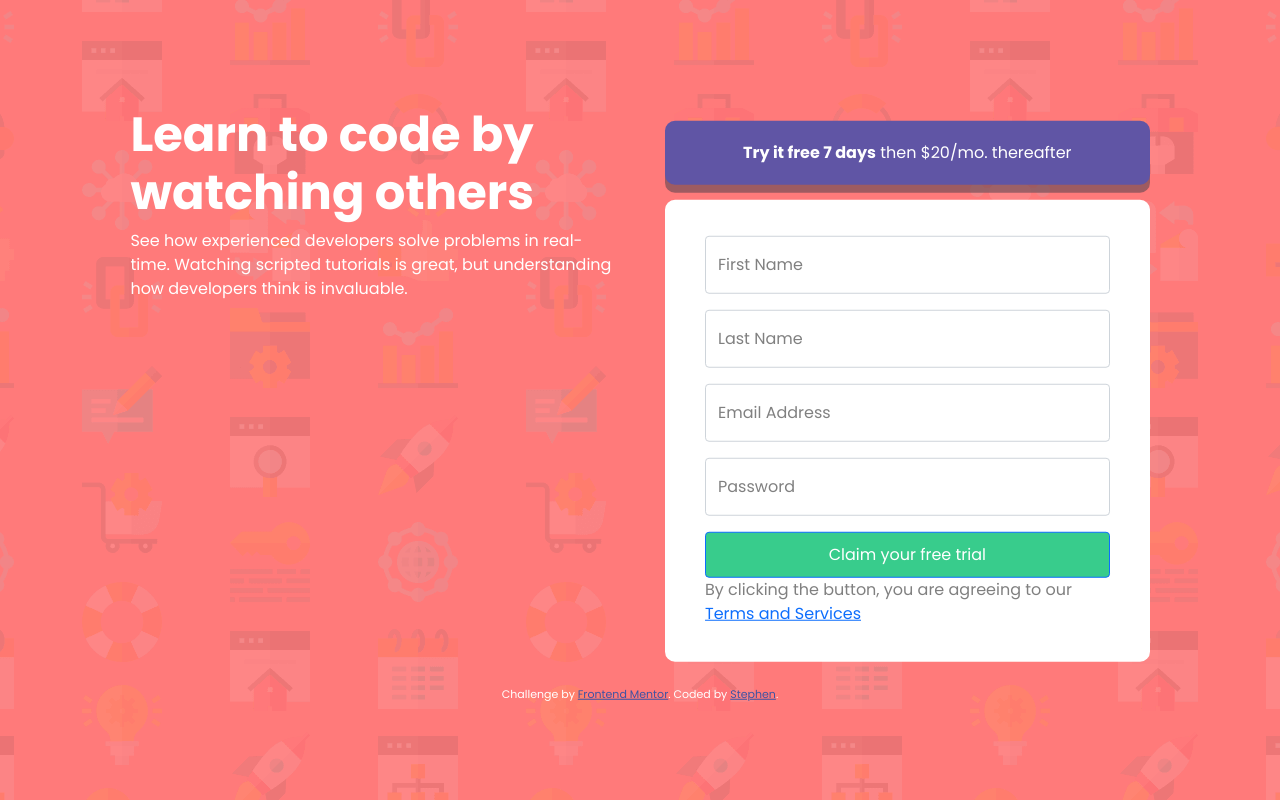
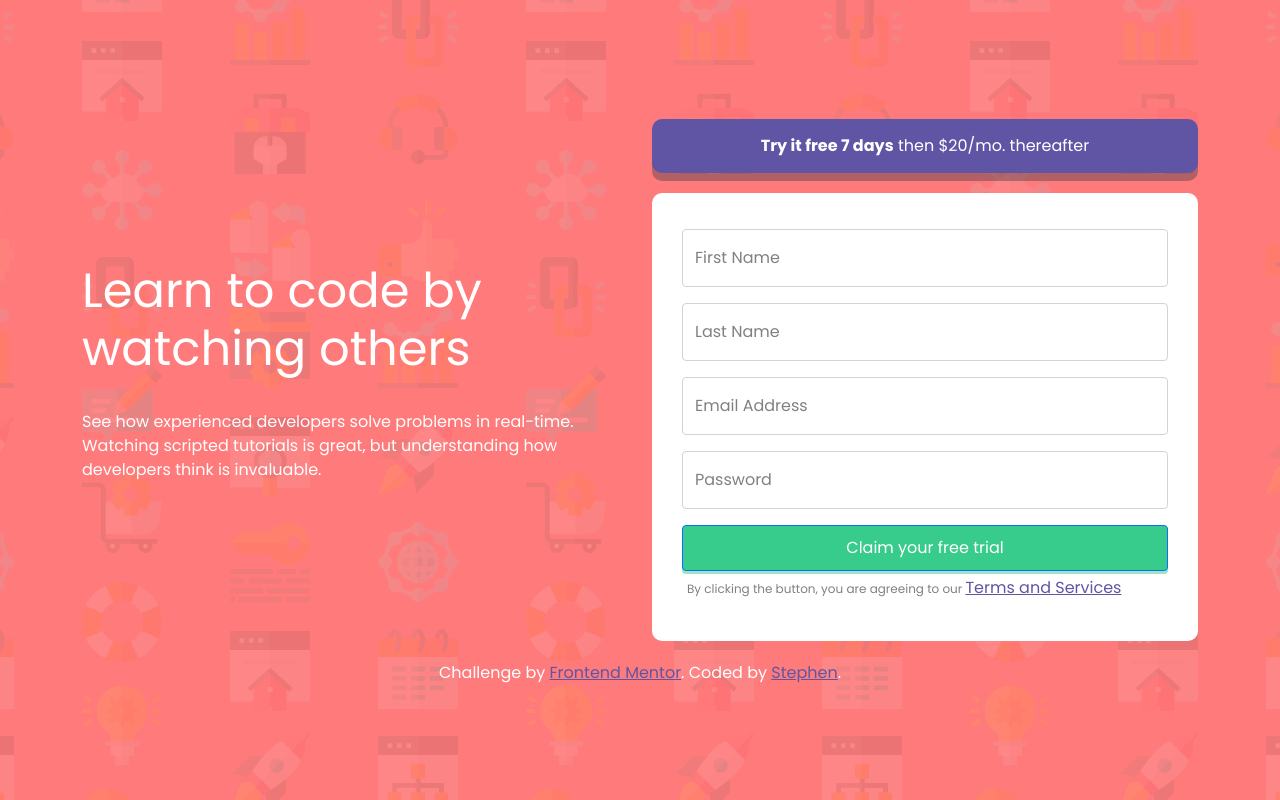
Before and after one commit to StephenJauri/javaiii-assignment1and2, a plain HTML site: page index.html in a window 1280 px wide. Drawn offline with nearby package versions, Linux system fonts and the light colour scheme.

Commit message:
Fix Quirks, Redo CSS

```diff
--- a/index.html
+++ b/index.html
@@ -12,14 +12,16 @@
   <script src="https://cdn.jsdelivr.net/npm/bootstrap@5.0.2/dist/js/bootstrap.min.js" integrity="sha384-cVKIPhGWiC2Al4u+LWgxfKTRIcfu0JTxR+EQDz/bgldoEyl4H0zUF0QKbrJ0EcQF" crossorigin="anonymous"></script>
 
 </head>
-<body>
+<body class="vertical-cell">
 <div class="container">
   <div class="row">
-<div class="col-sm left-col">
-  <h1>Learn to code by watching others</h1>
-
-  <p>See how experienced developers solve problems in real-time. Watching scripted tutorials is great,
-  but understanding how developers think is invaluable.</p>
+<div class="col-sm tbl left-col">
+  <div class="vertical-cell">
+    <h1>Learn to code by watching others</h1>
+    <br>
+    <p>See how experienced developers solve problems in real-time. Watching scripted tutorials is great,
+    but understanding how developers think is invaluable.</p>
+  </div>
 </div>
 <div class="col-sm right-col">
   <div class="try"><b>Try it free 7 days</b> then $20/mo. thereafter</div>
--- a/styles/styles.css
+++ b/styles/styles.css
@@ -7,100 +7,82 @@
     src: url("Poppins/Poppins-Bold.ttf");
     font-weight: bold;
 }
+* {
+    font-family: Poppins;
+    font-size: 16px;
+    color: white;
+}
 
 html {
     background: hsl(0, 100%, 74%) url("../images/bg-intro-desktop.png") no-repeat fixed center center;
-    height: fit-content;
+    min-height: 100%;
+    display:table;
+}
+
+.vertical-cell {
+    display: table-cell;
+    vertical-align: middle;
+}
+
+body {
+    background-color: transparent;
+    width: 80%;
+    margin: 0 auto;
+    padding: 20px 0;
+}
+
+footer {
+    width: 100%;
+    text-align: center;
+}
+
+.tbl {
+    display: table;
 }
 
 @media (max-width: 575px) {
-    html
-    {
-        background: hsl(0, 100%, 74%) url("../images/bg-intro-mobile.png") no-repeat fixed center center;
+    .left-col {
         text-align: center;
-    }
-    .right-col{
-        margin: auto;
-    }
-    .left-col{
-        margin: auto;
     }
 }
 
+.try {
+    background-color: hsl(248, 32%, 49%);
+    border-radius: 10px;
+    padding: 15px;
+    text-align: center;
+    box-shadow: hsl(249, 10%, 26%, 40%) 0px 8px;
+    margin: 20px 0px;
+}
 
+.form-stuff {
+    background-color: white;
+    padding: 20px 30px;
+    border-radius: 10px;
+    margin: 20px 0px;
+}
 
-body {
-    font-family: Poppins;
-    color: white;
-    background-color: transparent;
-    position: absolute;
-    top: 50%;
-    transform: translateY(-50%);
-    font-size: 16px;
+.form-stuff div *{
+    color: grey;
+}
+
+.form-stuff p {
+    padding: 5px;
+    color: grey;
+    font-size: 12px;
+}
+
+a {
+    color: hsl(248, 32%, 49%);
 }
 
 h1 {
-    font-weight: bold;
     font-size: 48px;
 }
 
-body div {
-    display: inline;
-    margin: 0 auto;
+.claimbtn {
+    width: 100%;
+    background-color: hsl(154, 59%, 51%);
+    box-shadow: hsl(154, 59%, 51%, 50%) 0px 3px;
+    padding: 10px;
 }
-
-.left-col{
-    margin-left: 10%;
-    margin-right: 1%;
-    font-size: 16px;
-}
-.right-col{
-    margin-left: 1%;
-    margin-right: 10%;
-}
-
-
-
-.attribution { font-size: 11px; text-align: center; }
-.attribution a { color: hsl(228, 45%, 44%); }
-
-.try {
-    display: block;
-    text-align: center;
-    background-color: hsl(248, 32%, 49%);
-    padding: 20px 0px;
-    border-radius: 10px;
-    box-shadow: 0px 8px hsl(249, 10%, 26%, 50%);
-    margin: 15px 0px;
-}
-
-.form-stuff {
-    display: block;
-    background-color: white;
-    text-align: left;
-    border-radius: 10px;
-    padding: 20px 40px;
-}
-
-.form-floating {
-    display: block;
-
-}
-
-.form-floating label {
-    color: gray;
-}
-
-.form-stuff p {
-    color: gray;
-}
-
-.btn-primary {
-    background-color: hsl(154, 59%, 51%);
-}
-
-.claimbtn {
-    display: block;
-    width: 100%;
-    padding: 10px 20px;
-}
```
